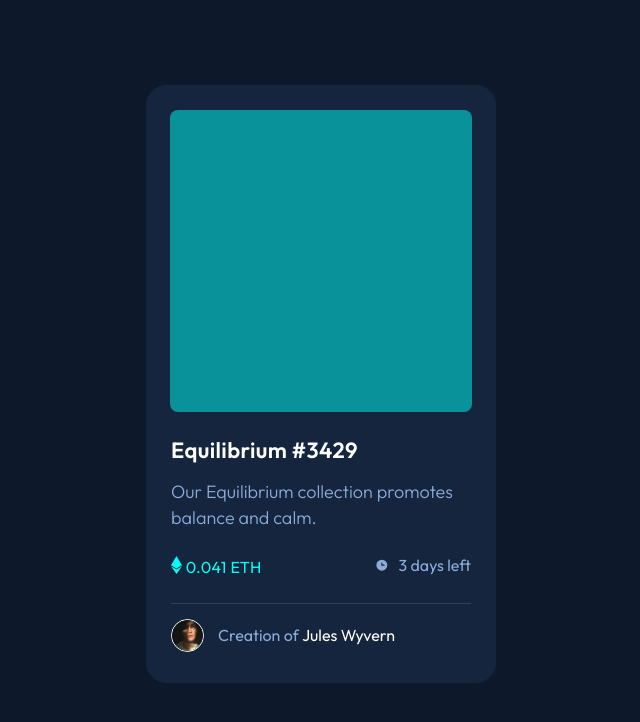
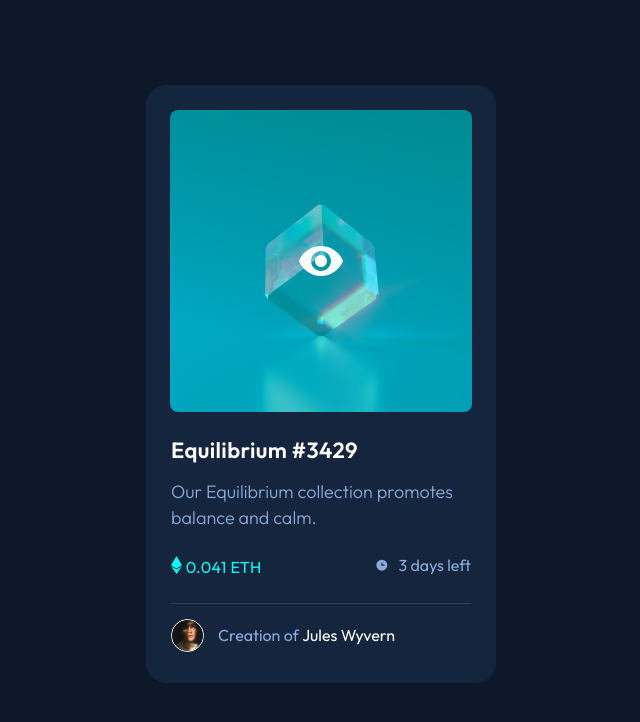
Before and after one commit to Zaraban6/nft-preview-card, a website: page index.html in a window 1280 px wide. In both pictures the pointer is over the element 640 px from the left and 261 px from the top of the page. Shown: the whole page, without its empty margins (319-959 px from the left). Drawn offline with Linux system fonts and the light colour scheme.

Commit message:
Update main.css

```diff
--- a/css/main.css
+++ b/css/main.css
@@ -42,7 +42,7 @@ body {
   background-position: center;
   background-size: cover;
   border-radius: 0.5rem;
-  background-image: url(images/image-equilibrium.jpg);
+  background-image: url(/images/image-equilibrium.jpg);
 }
 
 .img-m {
@@ -54,7 +54,7 @@ body {
 
 .img-m:hover {
   cursor: pointer;
-  background: center url(images/icon-view.svg) no-repeat;
+  background: center url(/images/icon-view.svg) no-repeat;
   background-color: hsla(178, 100%, 50%, 0.5);
 }
 
```
